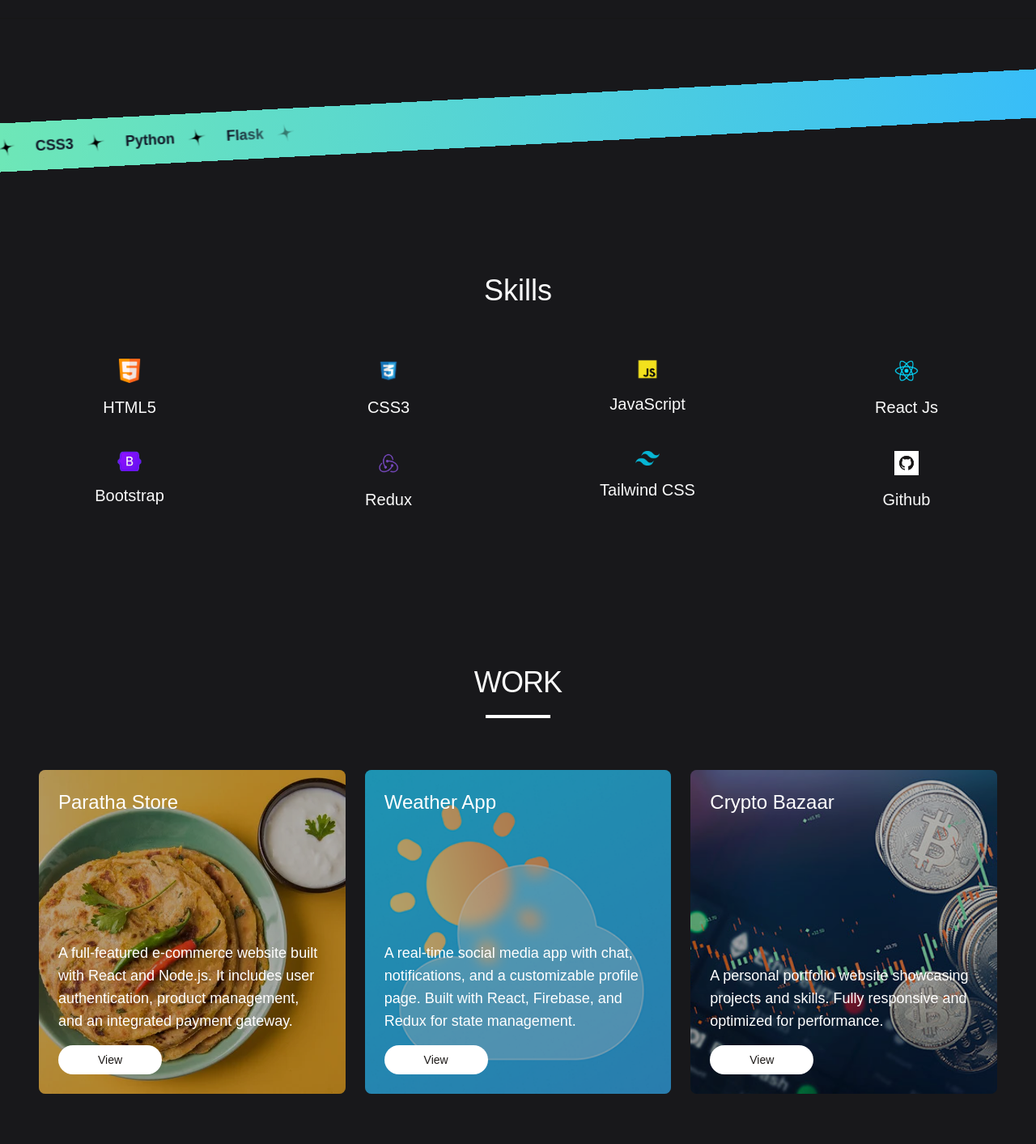
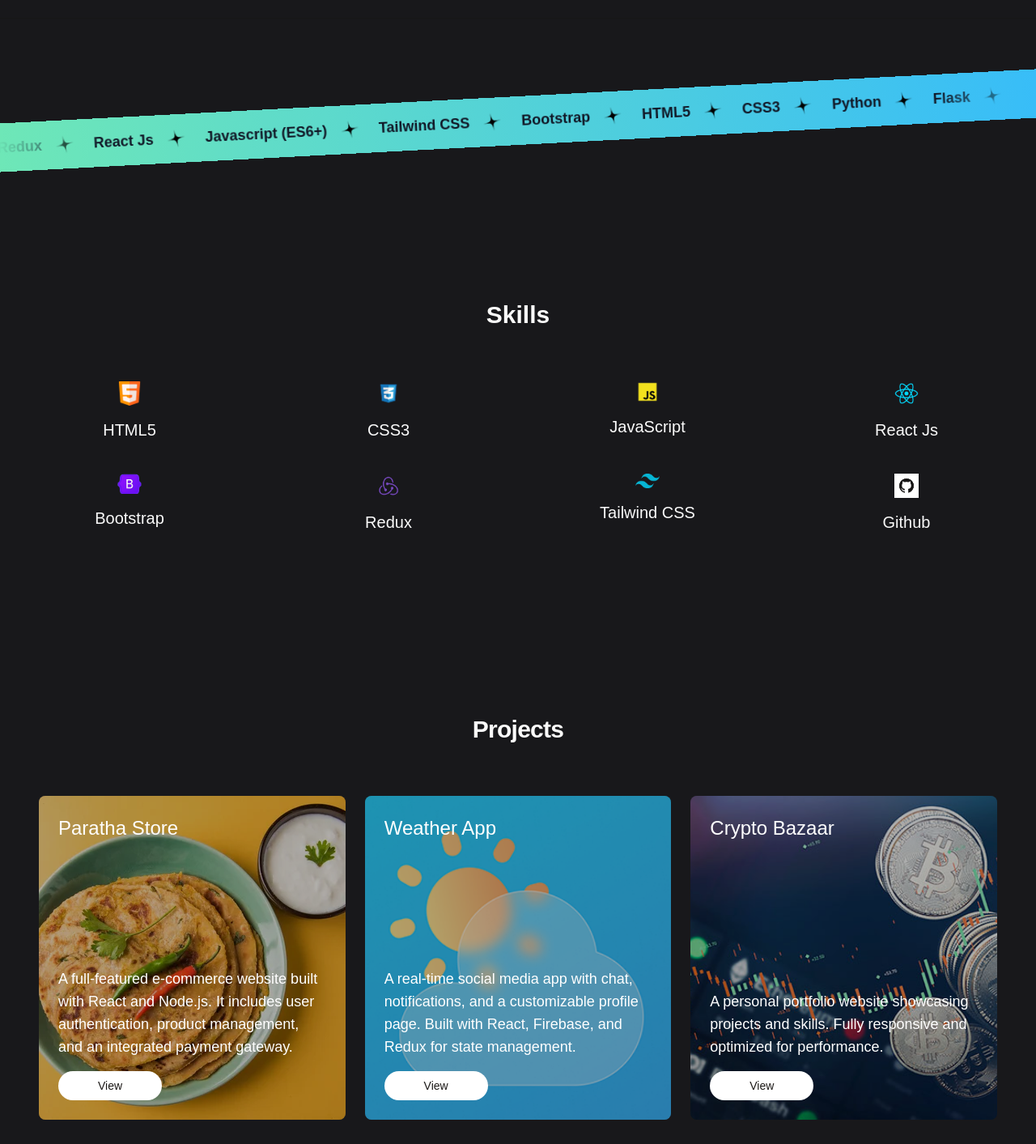
Before and after one commit to sana107/Dashboard_Assignment, a React (Vite) app: page / in a window 1280 px wide. Shown: the part 1060-2473 px from the top of the page at 81% size. Built offline with nearby package versions, Linux system fonts and the light colour scheme.

Commit message:
changes in user interface

```diff
--- a/package.json
+++ b/package.json
@@ -17,7 +17,7 @@
     "react": "^18.3.1",
     "react-dom": "^18.3.1",
     "react-hot-toast": "^2.4.1",
-    "react-icons": "^5.3.0",
+    "react-icons": "^5.4.0",
     "remixicon": "^4.5.0",
     "scrollbar": "^0.1.12",
     "tailwind": "^4.0.0",
--- a/src/App.jsx
+++ b/src/App.jsx
@@ -8,7 +8,7 @@ import Projects from './components/Projects'
 import Experience from './components/Experience'
 import Education from './components/Education'
 import ContactForm from './components/ContactForm';
-// import Footer from './components/Footer'
+import Footer from './components/Footer'
 
 const App = () => {
   return (
@@ -24,7 +24,7 @@ const App = () => {
           <Experience/>
           <Education/>
           <ContactForm/>
-          {/* <Footer /> */}
+          <Footer />
         </main>
 
     </>
--- a/src/components/About.jsx
+++ b/src/components/About.jsx
@@ -9,9 +9,9 @@ const About = () => {
         initial={{ opacity: 0, y: -50 }}
         animate={{ opacity: 1, y: 0 }}
         transition={{ duration: 1 }}
-        className="my-16 text-center text-4xl text-zinc-50"
+        className="my-16 text-center text-4xl text-zinc-50 lg:3xl font-semibold"
       >
-        About
+        About me
         {/* <span className="text-neutral-500">Me</span> */}
       </motion.h1>
       <div className="flex flex-wrap">
--- a/src/components/ContactForm.jsx
+++ b/src/components/ContactForm.jsx
@@ -66,7 +66,7 @@ const ContactForm = () => {
   return (
     <div className="p-4 lg:px-16 " id="contact">
       <Toaster />
-      <h2 className="my-8 text-center text-4xl font-semibold tracking-tighter ">
+      <h2 className="my-8 text-center text-4xl font-semibold tracking-tighter lg:text-3xl">
         Let's Connect
       </h2>
       <motion.form
--- a/src/components/Education.jsx
+++ b/src/components/Education.jsx
@@ -9,7 +9,7 @@ const Education = () => {
         initial={{opacity:0,y:-20}}
         whileInView={{opacity:1, y:0}}
         transition={{duration:1}}
-        className="mt-4 text-center text-3xl font-bold">Education</motion.h2>
+        className="mt-4 text-center text-3xl lg:text-3xl font-semibold">Education</motion.h2>
       <div className="py-8">
         {EDUCATION.map((edu, id) => (
           <motion.div
--- a/src/components/Experience.jsx
+++ b/src/components/Experience.jsx
@@ -3,26 +3,14 @@ import React from "react";
 import { EXPERIENCES } from "../constants";
 
 const Experience = () => {
-  //   const containerVariants = {
-  //     hidden: { opacity: 0, y: 50 },
-  //     visible: {
-  //       opacity: 1,
-  //       y: 0,
-  //       transition: { duration: 0.8, ease: easeOut, staggerChildren: 0.3 },
-  //     },
-  //   };
 
-  //   const childVariants = {
-  //     hidden: { opacity: 0, y: 30 },
-  //     visible: { opacity: 1, y: 0, transition: { duration: 0.6, ease: easeOut } },
-  //   };
   return (
     <section className="pt-20 mt-16" id="experience">
       <motion.h2
         initial={{opacity:0, y: -20}}
         whileInView={{opacity :1,y:0}}
         transition={{duration:1}}
-        className="text-4xl font-semibold text-center tracking-tighter ">
+        className="text-3xl font-semibold text-center tracking-tighter lg:text-3xl">
         Work Experience
       </motion.h2>
       <motion.div
--- a/src/components/HeroSection.jsx
+++ b/src/components/HeroSection.jsx
@@ -35,7 +35,7 @@ const HeroSection = () => {
         </div>
 
         <div className="hidden lg:block">
-            <figure className="w-full max-w-[380px] ml-auto bg-gradient-to-t from-sky-400 via-25% via-sky-400/40 to-65% rounded-[20px] overflow-hidden">
+            <figure className="w-full max-w-[380px] ml-auto  overflow-hidden">
                 <img src={girl_img} alt=""  width={400}/>
             </figure>
         </div>
--- a/src/components/Marque.jsx
+++ b/src/components/Marque.jsx
@@ -19,9 +19,9 @@ const Marque = () => {
     <div className="py-16 lg:py-24">
       <div className="bg-gradient-to-r from-emerald-300 to-sky-400 overflow-x-clip -rotate-3 -mx-1">
         <motion.div
-        initial={{x:"-100%"}}
-        animate={{x:"0"}}
-        transition={{repeat:Infinity, ease : "linear", duration:20}}
+        // initial={{x:"-100%"}}
+        // animate={{x:"0"}}
+        // transition={{repeat:Infinity, ease : "linear", duration:20}}
         className="flex  [mask-image:linear-gradient(to_right,transparent,black_10%,black_90%,transparent)]">
 
 
--- a/src/components/Projects.jsx
+++ b/src/components/Projects.jsx
@@ -26,12 +26,19 @@ const Projects = () => {
     },
   };
   return (
-
-    <section className="px-6 py-10 flex items-center justify-center flex-col" id="work">
-      <h1 className="text-4xl md:text-4xl font-medium tracking-tight mb-5 mt-20 ">
-        WORK
-      </h1>
-      <div className="h-1 w-20 mb-16 bg-white"></div>
+    <section
+      className="px-6 py-10 flex items-center justify-center flex-col"
+      id="work"
+    >
+      <motion.h1
+        initial={{ opacity: 0, y: -20 }}
+        animate={{ opacity: 1, y: 0 }}
+        transition={{ duration: 1 }}
+        className=" md:text-3xl tracking-tight mb-16 mt-20 text-3xl font-semibold lg:text-3xl"
+      >
+        Projects
+      </motion.h1>
+      {/* <div className="h-1 w-20 mb-16 bg-white"></div> */}
       <div className="grid grid-cols-1 md:grid-cols-3 gap-6 mx-6 gap-y-16">
         {PROJECTS.map((item) => (
           <motion.div
@@ -39,7 +46,7 @@ const Projects = () => {
             className="relative rounded-lg overflow-hidden h-[400px] transition-transform  "
             initial="hidden"
             whileInView="visible"
-            viewport={{ once: true,amount:0.5 }}
+            viewport={{ once: true, amount: 0.5 }}
             variants={projectvarients}
           >
             <img
--- a/src/components/Skills.jsx
+++ b/src/components/Skills.jsx
@@ -1,12 +1,12 @@
-import React, { useEffect, useRef } from 'react'
-import { SKILLS } from '../constants';
-import redux from "../assets/icons/redux.png";
-import 'remixicon/fonts/remixicon.css';
+import React, { useEffect, useRef } from "react";
+import { SKILLS } from "../constants";
+// import redux from "../assets/icons/redux.png";
+import "remixicon/fonts/remixicon.css";
+import { motion } from "framer-motion";
+import { gsap } from "gsap";
+import { ScrollTrigger } from "gsap/ScrollTrigger";
 
-import { gsap } from "gsap";
-import { ScrollTrigger } from 'gsap/ScrollTrigger';
-
-gsap.registerPlugin(ScrollTrigger)
+gsap.registerPlugin(ScrollTrigger);
 
 const Skills = () => {
   const skillsRef = useRef(null);
@@ -14,39 +14,48 @@ const Skills = () => {
   useEffect(() => {
     const ctx = gsap.context(() => {
       gsap.from(".skill-item", {
-                opacity:0,
-                y:50,
-                duration:1,
-                ease:"power3.out",
-                stagger:0.2,
-                scrollTrigger:{
-                    trigger:skillsRef.current,
-                    start:"top 80%",
-                    toggleActions:"play none none none",
-                }
-            })
-        },skillsRef)
+        opacity: 0,
+        y: 50,
+        duration: 1,
+        ease: "power3.out",
+        stagger: 0.2,
+        scrollTrigger: {
+          trigger: skillsRef.current,
+          start: "top 80%",
+          toggleActions: "play none none none",
+        },
+      });
+    }, skillsRef);
 
-        return () => ctx.revert()
-    },[])
+    return () => ctx.revert();
+  }, []);
   return (
-    <section className='py-16' id="skills" ref={skillsRef}>
-      <div className='px-4'>
-        <h2 className='mb-16 text-center text-3xl font-medium lg:text-4xl' >Skills</h2>
-        <div className='grid grid-cols-2 gap-8 md:grid-cols-3 lg:grid-cols-4'>
-            {SKILLS.map((skill,index) => (
-                <div key={index} className='skill-item flex flex-col items-center text-center'>
-                    <div className='mb-4'>
-                        {skill.icon}
-
-                    </div>
-                    <h3 className='mb-2 text-lg font-medium lg:text-xl'>{skill.name}</h3>
+    <section className="py-24" id="skills" ref={skillsRef}>
+      <div className="px-4">
+        <motion.h2
+          initial={{ opacity: 0, y: -20 }}
+          whileInView={{ opacity: 1, y: 0 }}
+          transition={{ duration: 1 }}
+          className="mb-16 text-center text-3xl font-semibold lg:text-3xl"
+        >
+          Skills
+        </motion.h2>
+        <div className="grid grid-cols-2 gap-8 md:grid-cols-3 lg:grid-cols-4">
+          {SKILLS.map((skill, index) => (
+            <div
+              key={index}
+              className="skill-item flex flex-col items-center text-center"
+            >
+              <div className="mb-4">{skill.icon}</div>
+              <h3 className="mb-2 text-lg font-medium lg:text-xl">
+                {skill.name}
+              </h3>
             </div>
           ))}
         </div>
       </div>
     </section>
-  )
-}
+  );
+};
 
-export default Skills
+export default Skills;
```
Also changed, not shown: src/components/Footer.jsx (+37 -21 lines), src/constants/index.jsx (+8 -43 lines), 1 other file (tests, documents, lock files or other folders). Lines whose indentation alone changed are shown as unchanged.
